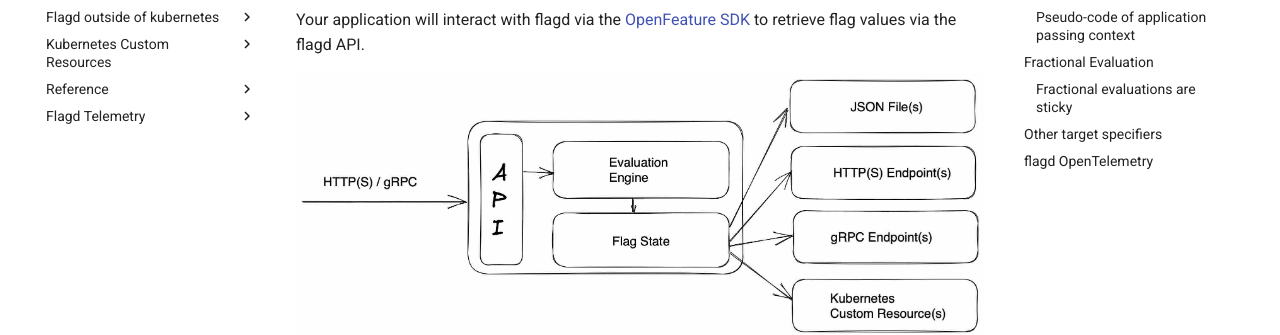
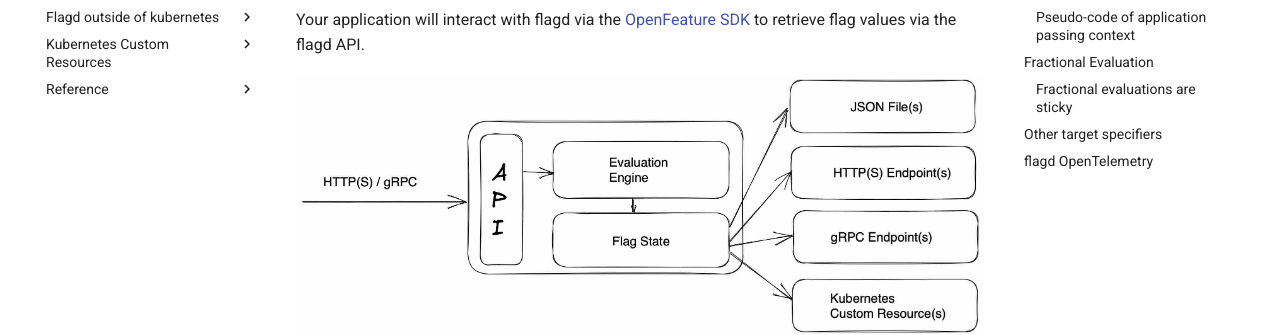
Before and after one commit to open-feature/flagd, an MkDocs documentation site: the page built from web-docs/concepts/index.md, in a window 1280 px wide. Shown: the part 256-591 px from the top of the page. Built offline with MkDocs 1.6.1 and Material for MkDocs 9.7.7, drawn with Linux system fonts in a browser that asks for light colours; comment, search, counter and statistics services are not loaded.

```diff
--- a/mkdocs.yml
+++ b/mkdocs.yml
@@ -53,5 +53,4 @@ nav:
   - 'Reference':
       - 'Flagd Configuration': 'reference/configuration.md'
       - 'Flagd Start': 'reference/flagd_start.md'
-  - 'Flagd Telemetry':
-      - 'Flagd OpenTelemetry Support': 'concepts/opentelemetry.md'
+      - 'Flagd OpenTelemetry Support': 'reference/opentelemetry.md'
--- a/web-docs/concepts/index.md
+++ b/web-docs/concepts/index.md
@@ -194,4 +194,4 @@ flagd is fully compatible with OpenTelemetry:
 - flagd exposes metrics at `http://localhost:8014/metrics`
 - flagd can export metrics and traces to an OpenTelemetry collector.
 
-See the [flagd OpenTelemetry](opentelemetry.md) page for more information.
+See the [flagd OpenTelemetry](reference/opentelemetry.md) page for more information.
```
Also changed, not shown: web-docs/reference/opentelemetry.md (renamed from web-docs/concepts/opentelemetry.md).
